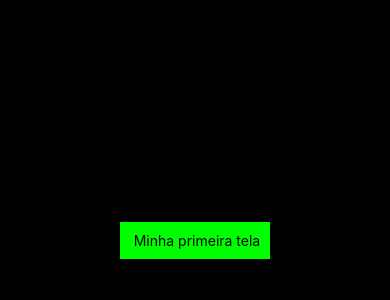
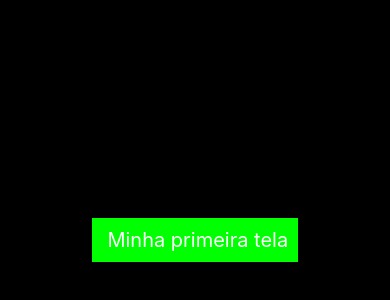
Before and after one commit to Mariabarbosa12/aula_expo_0, a React Native app: screen / in a window 390 px wide. Shown: the part 182-482 px from the top of the page. Built offline with nearby package versions, Linux system fonts and the light colour scheme.

Commit message:
aula 8-3

```diff
--- a/App.js
+++ b/App.js
@@ -1,7 +1,7 @@
 import { StatusBar } from 'expo-status-bar';
 import { StyleSheet, Text, View } from 'react-native';
 
-import Exemplo_0 from './compenents/exemplo_0';
+import Exemplo_0 from './compenents/exemplo_1';
 
 export default function App() {
   return (
--- a/compenents/exemplo_0/index.js
+++ b/compenents/exemplo_1/index.js
@@ -5,7 +5,7 @@
 function Exemplo_0 () {
     return(
        <View style={styles.container}>
-         <Text > Minha primeira tela</Text>
+         <Text style={styles.texto} > Minha primeira tela</Text>
        </View>
     );
 }
```
Also changed, not shown: compenents/exemplo_1/styles.js (renamed from compenents/exemplo_0/styles.js).
